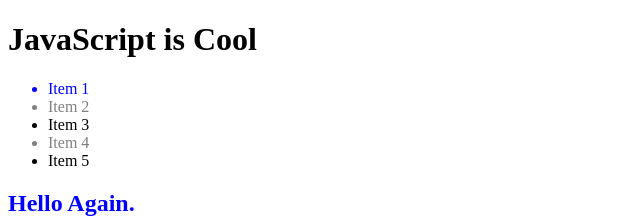
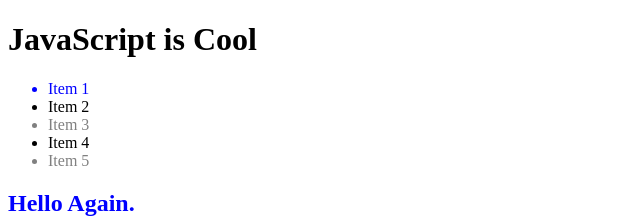
Before and after one commit to sevbautista/codeup-web-exercises, a website: page dom-query-js.html in a window 1280 px wide. Shown: the top 220 px of the page, without its empty margins (0-640 px from the left). Drawn offline with Linux system fonts and the light colour scheme.

Commit message:
picking odds

```diff
--- a/dom-query-js.html
+++ b/dom-query-js.html
@@ -48,7 +48,7 @@
 
     // TODO: Set text color on every other list item to grey
     for(let i = 0; i < listItems.length; i++){
-        if ([i] % 2 !== 0){
+        if ([i] % 2 !== 1){
         listItems[i].setAttribute("style", "color: grey")
     }}
 
```
